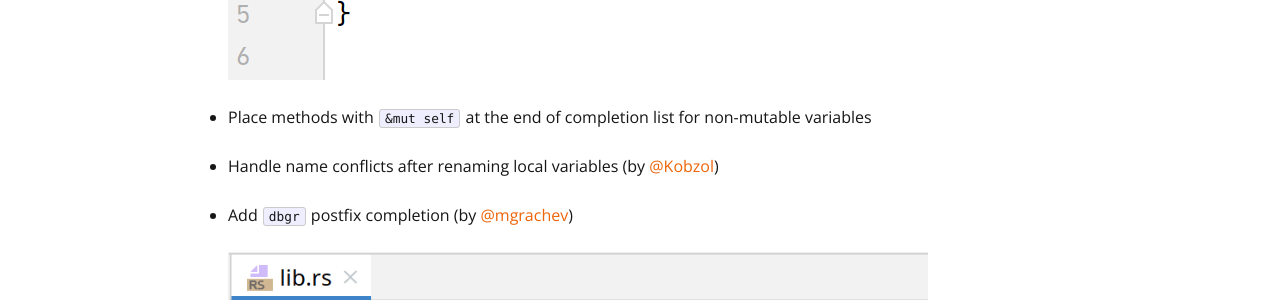
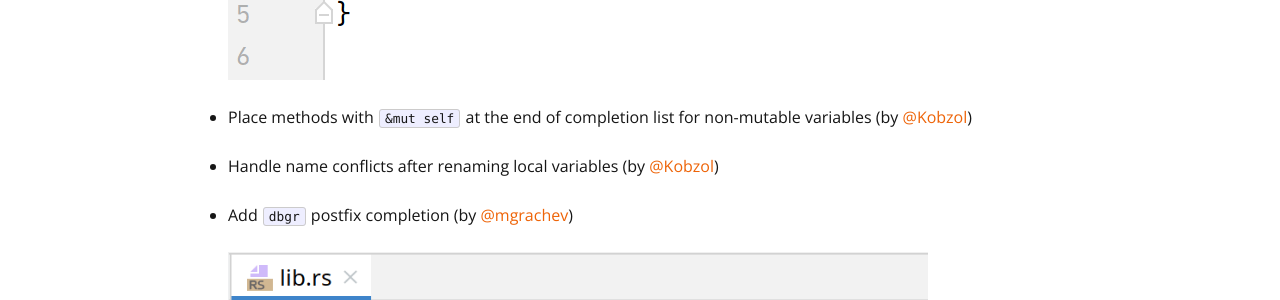
Before and after one commit to intellij-rust/intellij-rust.github.io, a Jekyll site: the page built from _posts/2020-09-21-changelog-131.markdown, in a window 1280 px wide and 900 px high, scrolled down 1148 px. Shown: the part 154-454 px from the top of the window. Built offline with Jekyll 4.4.1, drawn with Linux system fonts in a browser that asks for light colours; nearby versions of some CDN libraries; some web fonts are replaced; some of the changed text lies outside the part shown.

Commit message:
Final fixes for 131 changelog

```diff
--- a/_posts/2020-09-21-changelog-131.markdown
+++ b/_posts/2020-09-21-changelog-131.markdown
@@ -24,7 +24,7 @@
     {% include gif-img.html path="/assets/posts/changelog-131/empty_match_add_remaining_patterns" w="700px" %}
 
 <!-- https://github.com/intellij-rust/intellij-rust/pull/5369 -->
-* Place methods with `&mut self` at the end of completion list for non-mutable variables
+* Place methods with `&mut self` at the end of completion list for non-mutable variables (by [@Kobzol])
 
 <!-- https://github.com/intellij-rust/intellij-rust/pull/5657 -->
 * Handle name conflicts after renaming local variables (by [@Kobzol])
@@ -79,14 +79,11 @@
 <!-- https://github.com/intellij-rust/intellij-rust/pull/6051 -->
 * Set pull request milestone automatically
 
-<!-- https://github.com/intellij-rust/intellij-rust/pull/6047 -->
-<!-- * TY: relax `expectedType` fallback -->
-
 <!-- https://github.com/intellij-rust/intellij-rust/pull/6042 -->
 * Check that intentions have description and example (by [@Kobzol])
 
 <!-- https://github.com/intellij-rust/intellij-rust/pull/6017 -->
-* Use kotlin 1.4
+* Use Kotlin 1.4
 
 Full set of changes can be found [here](https://github.com/intellij-rust/intellij-rust/milestone/39?closed=1)
 
```
